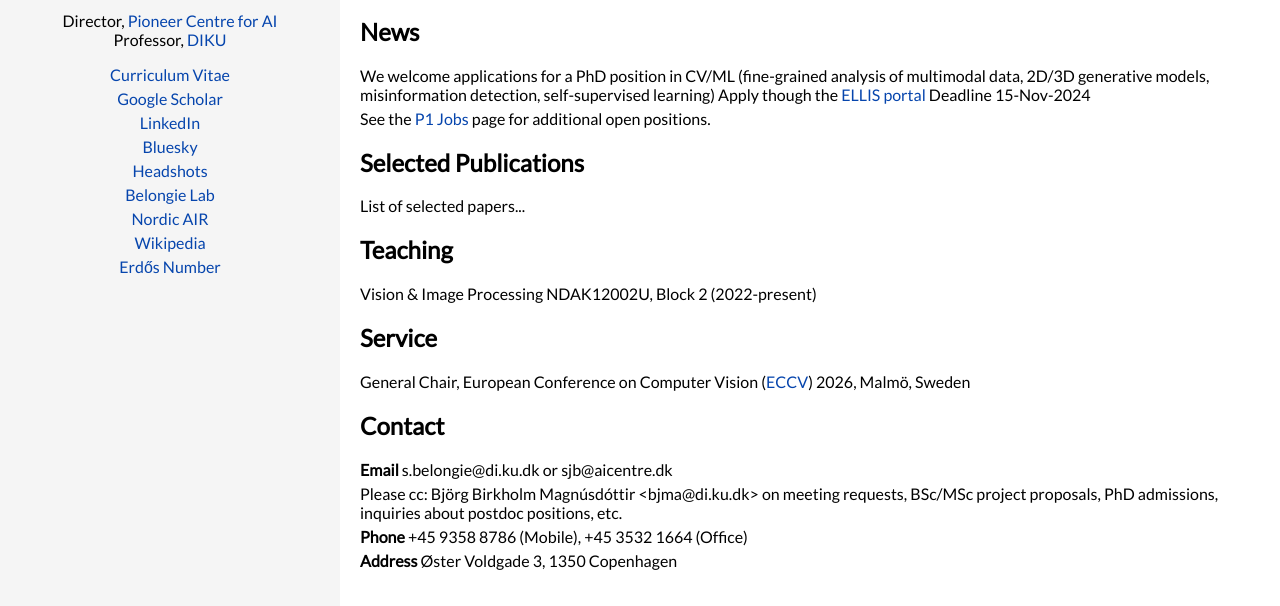
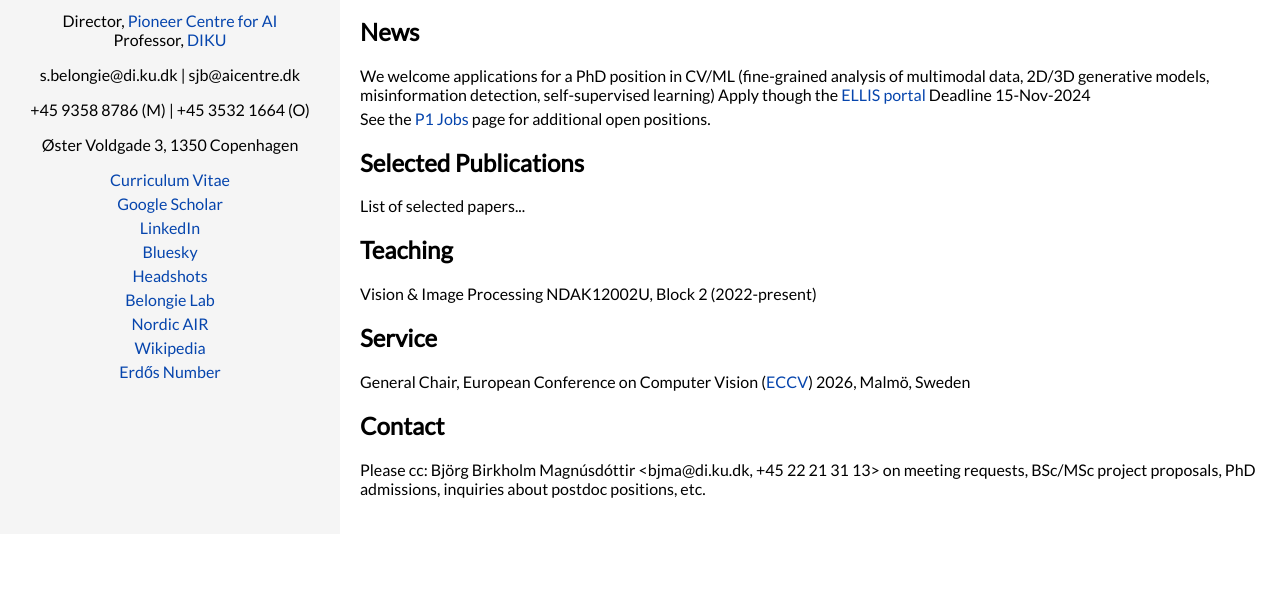
Before and after one commit to sergebelongie/sergebelongie.github.io, a plain HTML site: page index2.html in a window 1280 px wide. Shown: the part 244-850 px from the top of the page. After the commit the page ends 800 px from the top, so only its background shows below. Drawn offline with Linux system fonts and the light colour scheme.

Commit message:
reformatting

```diff
--- a/index2.html
+++ b/index2.html
@@ -14,6 +14,9 @@
             <h1>Serge Belongie</h1>
             <p>Director, <a href="https://aicentre.dk">Pioneer Centre for AI</a><br>
             Professor, <a href="https://di.ku.dk/english">DIKU</a></p>
+            <p>s.belongie@di.ku.dk | sjb@aicentre.dk</p>
+            <p>+45 9358 8786 (M) | +45 3532 1664 (O)</p>
+            <p>Øster Voldgade 3, 1350 Copenhagen</p>
             <ul>
                 <li><a href="https://docs.google.com/document/d/1Y8BQMmBZj_n_zfXUELg6UOIcSiPbxojVghoDfvK5Xrk/edit?tab=t.0">Curriculum Vitae</a></li>
                 <li><a href="https://scholar.google.com/citations?user=chD5XxkAAAAJ">Google Scholar</a></li>
@@ -43,12 +46,7 @@
             <h2>Service</h2>
             <p>General Chair, European Conference on Computer Vision (<a href="https://eccv.ecva.net/">ECCV</a>) 2026, Malmö, Sweden</p>
             <h2>Contact</h2>
-            <ul>
-                <li><b>Email</b> s.belongie@di.ku.dk or sjb@aicentre.dk</li>
-                <li>Please cc: Björg Birkholm Magnúsdóttir &ltbjma@di.ku.dk&gt on meeting requests, BSc/MSc project proposals, PhD admissions, inquiries about postdoc positions, etc.</li>
-                <li><b>Phone</b> +45 9358 8786 (Mobile), +45 3532 1664 (Office)</li>
-                <li><b>Address</b> Øster Voldgade 3, 1350 Copenhagen</li>
-            </ul>
+            <p>Please cc: Björg Birkholm Magnúsdóttir &ltbjma@di.ku.dk, +45 22 21 31 13&gt on meeting requests, BSc/MSc project proposals, PhD admissions, inquiries about postdoc positions, etc.</p>
         </div>
     </div>
 </body>
```
